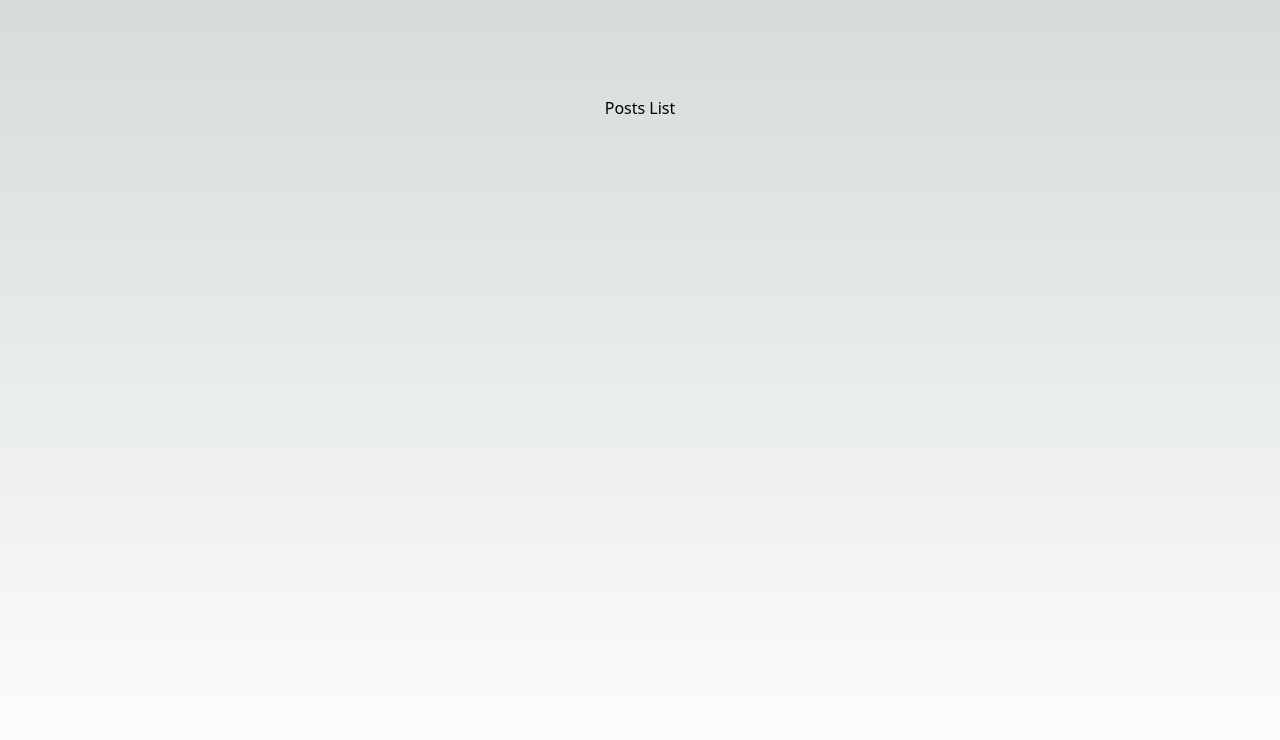
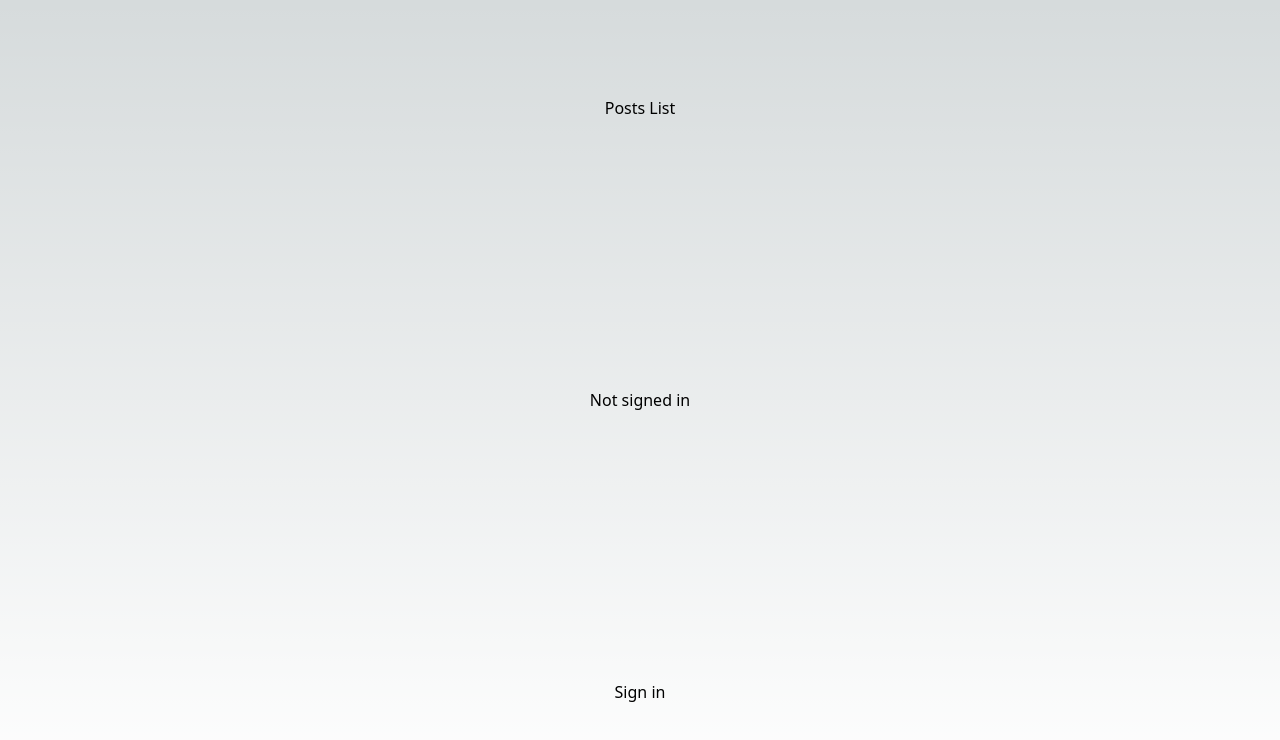
Before and after one commit to Miribyan/final, a Next.js app: page / in a window 1280 px wide. Shown: the top 740 px of the page. Built offline with nearby package versions, Linux system fonts and the light colour scheme; no server answers.

Commit message:
add function for create user when authorised

```diff
--- a/src/pages/index.js
+++ b/src/pages/index.js
@@ -1,5 +1,6 @@
 import Image from "next/image";
 import { Inter } from "next/font/google";
+import Login_Component from "../../components/login-btn";
 
 const inter = Inter({ subsets: ["latin"] });
 
@@ -7,6 +8,7 @@ export default function Home() {
   return (
     <main className="flex min-h-screen flex-col items-center justify-between p-24">
       <p>Posts List</p>
+      <Login_Component />
     </main>
   );
 }
```
